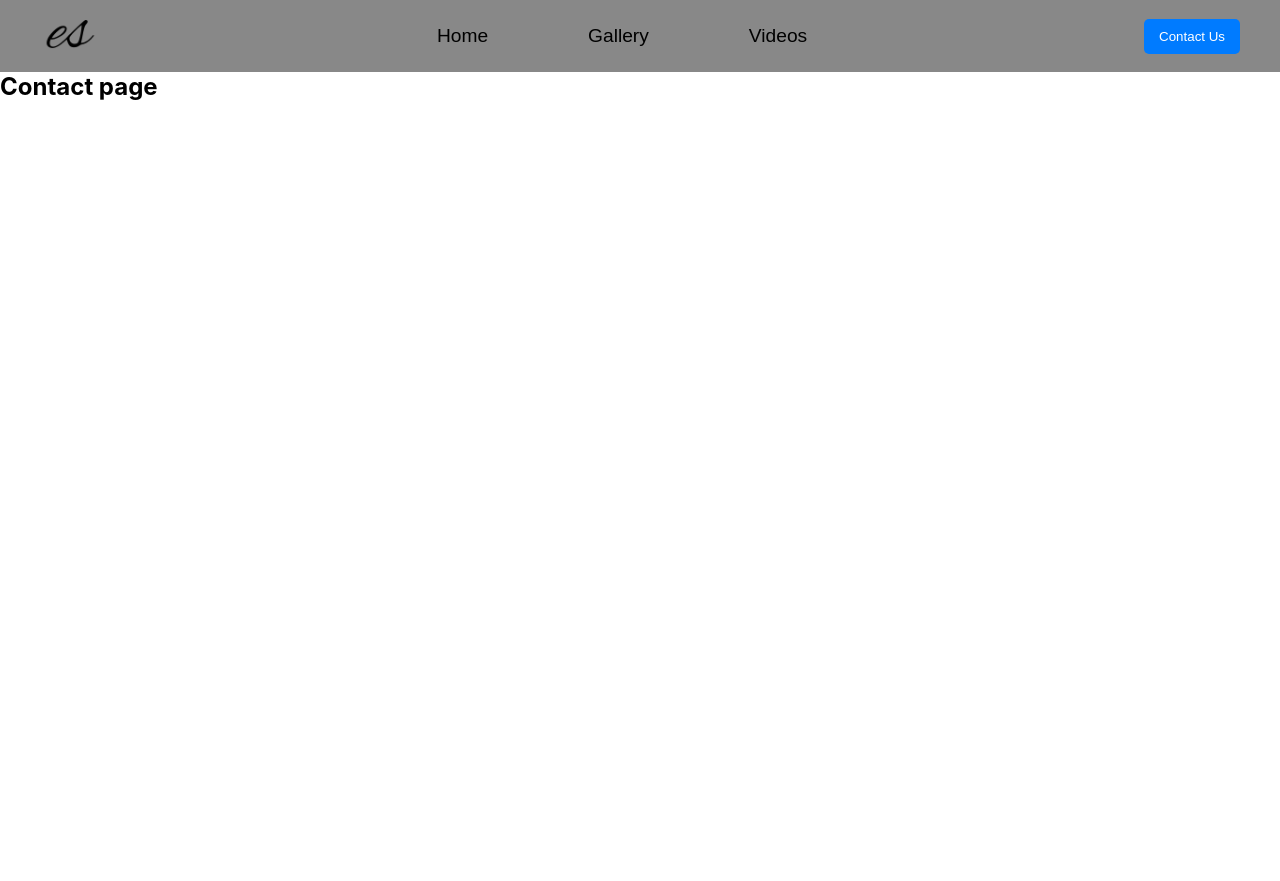
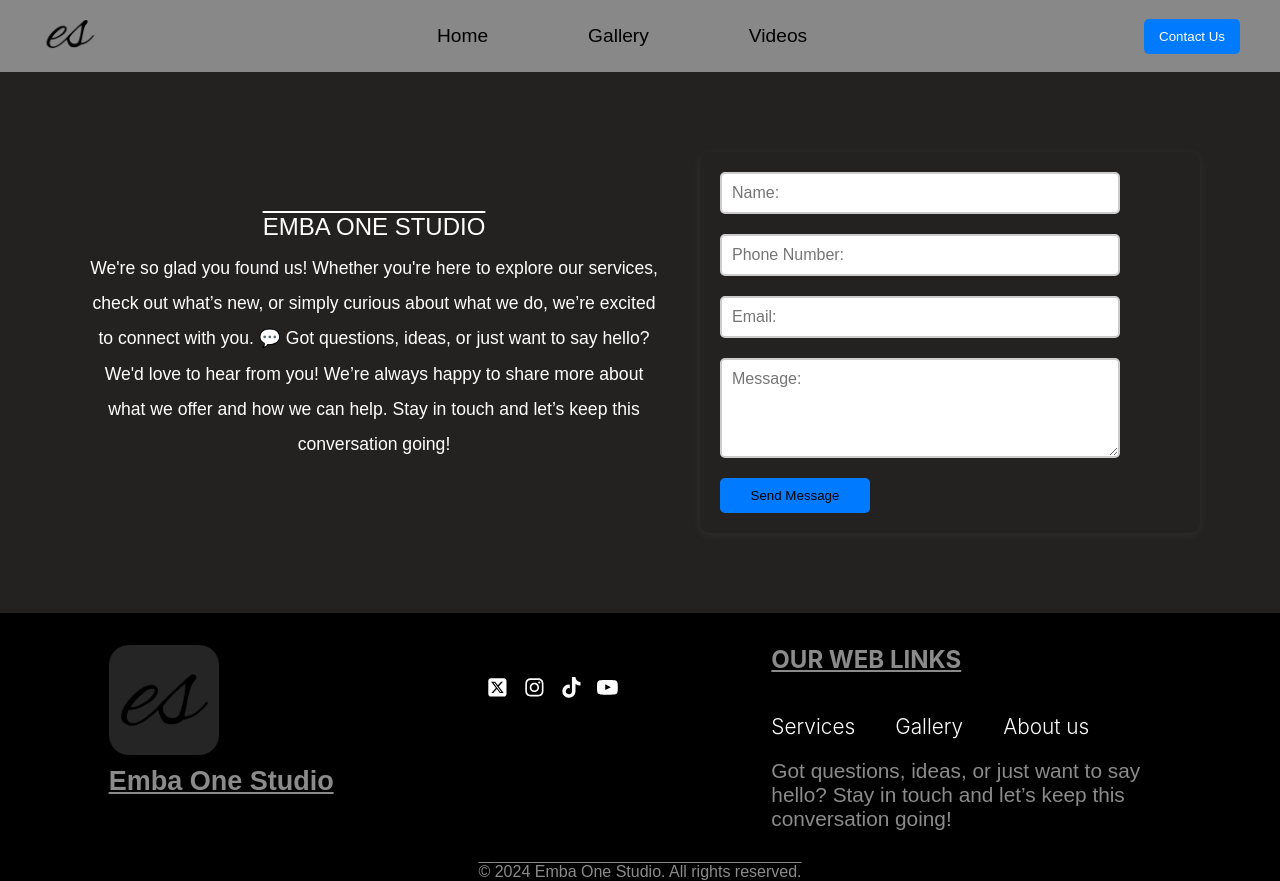
Before and after one commit to tobias-omondi/studio-app, a React (Create React App) app in the folder studio/: page /contact in a window 1280 px wide. Before the commit the page ends 800 px from the top, so only its background shows below. Built offline with nearby package versions, Linux system fonts and the light colour scheme; a web font is replaced by a local one.

Commit message:
added gallery

```diff
--- a/studio/package.json
+++ b/studio/package.json
@@ -6,6 +6,7 @@
     "@testing-library/jest-dom": "^5.17.0",
     "@testing-library/react": "^13.4.0",
     "@testing-library/user-event": "^13.5.0",
+    "aos": "^2.3.4",
     "clsx": "^2.1.1",
     "framer-motion": "^11.11.9",
     "react": "^18.3.1",
--- a/studio/src/components/Contact.js
+++ b/studio/src/components/Contact.js
@@ -1,11 +1,105 @@
-import React from 'react'
+import React, { useState } from 'react';
+import "./Message.css";
+import Footer from './Footer';
+import {motion} from "framer-motion";
+
+const messageCaption = [
+    {
+        messageHeading: "EMBA ONE STUDIO"
+    },
+    {
+        message: "We're so glad you found us! Whether you're here to explore our services, check out what’s new, or simply curious about what we do, we’re excited to connect with you. 💬 Got questions, ideas, or just want to say hello? We'd love to hear from you! We’re always happy to share more about what we offer and how we can help. Stay in touch and let’s keep this conversation going!"
+    },
+];
 
 const Contact = () => {
-  return (
-    <div>
-      <h2> Contact page</h2>
-    </div>
-  )
+    // State to hold form inputs
+    const [formData, setFormData] = useState({
+        name: '',
+        email: '',
+        phoneNumber: '',
+        message: '',
+    });
+
+    // Handle input changes
+    const handleChange = (e) => {
+        const { name, value } = e.target;
+        setFormData({ ...formData, [name]: value });
+    };
+
+    // Handle form submission
+    const handleSubmit = (e) => {
+        e.preventDefault();
+        // Implement your form submission logic here (e.g., sending data to an API)
+        console.log("Form submitted:", formData);
+        // Optionally, reset the form after submission
+        setFormData({ name: '', email: '', phoneNumber: '', message: '' });
+    };
+
+    return (
+        <>
+        <div className="message-container">
+            <div className="message-heading">
+                {messageCaption.map((item, index) => (
+                    <div key={index} className="message-item">
+                        {item.messageHeading && <h2 className="message-heading">{item.messageHeading}</h2>}
+                        {item.message && <p className="message-text">{item.message}</p>}
+                    </div>
+                ))}
+            </div>
+            <div className='message-inputs'>
+                <form onSubmit={handleSubmit}>
+                    <input
+                        type='text'
+                        id='name'
+                        name='name'
+                        placeholder='Name:'
+                        value={formData.name}
+                        onChange={handleChange}
+                        required
+                    />
+                    <input
+                        type='tel'
+                        id='phoneNumber'
+                        name='phoneNumber'
+                        placeholder='Phone Number:'
+                        value={formData.phoneNumber}
+                        onChange={handleChange}
+                        required
+                    />
+                    <input
+                        type='email'
+                        id='email'
+                        name='email'
+                        placeholder='Email:'
+                        value={formData.email}
+                        onChange={handleChange}
+                        required
+                    />
+                    <textarea
+                        id='message'
+                        name='message'
+                        placeholder='Message:'
+                        value={formData.message}
+                        onChange={handleChange}
+                        required
+                    ></textarea>
+                    <motion.button
+                        type='submit' className='btn-message'
+                        initial={{ opacity: 0, scale: 0.8 }}
+                        animate={{ opacity: 1, scale: 1 }}
+                        transition={{ duration: 0.5 }}
+                        whileHover={{ scale: 1.05 }}
+                        whileTap={{ scale: 0.95 }}
+                    >
+                        Send Message
+                    </motion.button>
+                </form>
+            </div>
+        </div>
+        <Footer />
+        </>
+    );
 }
 
-export default Contact
+export default Contact;
--- a/studio/src/components/Gallery.css
+++ b/studio/src/components/Gallery.css
@@ -205,6 +205,9 @@
   box-shadow: rgba(0, 0, 0, 0.35) 0px 5px 15px;
   margin-top: 10px
 }
+.video-parg p{
+  padding: 10px;
+}
 .video-h2 {
   color: #9e9797;
   font-family: "Afacad Flux", sans-serif;
--- a/studio/src/components/GalleryImages.js
+++ b/studio/src/components/GalleryImages.js
@@ -1,6 +1,8 @@
 import React, { useEffect, useState } from "react";
 import "./Gallery.css";
 import Footer from "./Footer";
+import AOS from 'aos';
+import 'aos/dist/aos.css';
 
 const GalleryImages = () => {
   const [images, setImages] = useState([]);
@@ -17,21 +19,26 @@ const GalleryImages = () => {
       }
       const data = await response.json();
 
-    // Simulate slow response
       setTimeout(() => {
         setImages(data);
-      setLoading(false); // Ensure this is delayed
-    }, 3000); // 3-second delay
+        setLoading(false);
+      }, 3000);
     } catch (err) {
       setError(err.message);
       setLoading(false);
     }
   };
+
   console.log("Loading:", loading);
-
 
   useEffect(() => {
     fetchData();
+
+    AOS.init({
+      duration: 1000,
+      easing: 'ease-in-out',
+      once: true,
+    });
   }, []);
 
   if (loading) {
@@ -56,7 +63,14 @@ const GalleryImages = () => {
         </div>
         <div className="gallery-album">
           {images.map((image, index) => (
-          <div key={index} className="gallery-item">
+            <div
+              key={index}
+              className="gallery-item"
+              data-aos="fade-zoom-in"
+              data-aos-easing="ease-in-back"
+              data-aos-delay="100"
+              data-aos-offset="0"
+            >
               <img
                 src={image.image_url}
                 alt={image.title}
--- a/studio/src/components/Message.js
+++ b/studio/src/components/Message.js
@@ -1,9 +1,9 @@
-import React, { useState } from 'react';
+import React, { useState, useEffect } from 'react';
 import "./Message.css";
 import Footer from './Footer';
 import {motion} from "framer-motion";
-
-
+import AOS from 'aos';
+import 'aos/dist/aos.css';
 
 const messageCaption = [
     {
@@ -21,6 +21,15 @@ const Message = () => {
         email: '',
         message: '',
     });
+
+    // Initialize AOS when the component mounts
+    useEffect(() => {
+        AOS.init({
+          duration: 1000, // Animation duration in ms
+          once: true, // Animation will happen only once when scrolling
+          easing: 'ease-out', // Animation easing
+        });
+    }, []);
 
     // Handle input changes
     const handleChange = (e) => {
@@ -42,13 +51,14 @@ const Message = () => {
         <div className="message-container">
             <div className="message-heading">
                 {messageCaption.map((item, index) => (
-                <div key={index} className="message-item">
-                    {item.messageHeading && <h2 className="message-heading">{item.messageHeading}</h2>}
+                    <div key={index} className="message-item" data-aos="fade-up" data-aos-duration="1500">
+                        {item.messageHeading && <h2>{item.messageHeading}</h2>}
                         {item.message && <p className="message-text">{item.message}</p>}
                     </div>
                 ))}
             </div>
-            <div className='message-inputs'>
+
+            <div className='message-inputs' data-aos="fade-up" data-aos-duration="1500">
                 <form onSubmit={handleSubmit}>
                     <input
                         type='text'
@@ -63,7 +73,7 @@ const Message = () => {
                         type='email'
                         id='email'
                         name='email'
-                        placeholder='email:'
+                        placeholder='Email:'
                         value={formData.email}
                         onChange={handleChange}
                         required
@@ -77,19 +87,23 @@ const Message = () => {
                         required
                     ></textarea>
                     <motion.button
-                     type='submit' className='btn-message'
-                    initial = {{opacity: 0, scale: 0.8}}
+                        type='submit'
+                        className='btn-message'
+                        initial={{ opacity: 0, scale: 0.8 }}
                         animate={{ opacity: 1, scale: 1 }}
                         transition={{ duration: 0.5 }}
                         whileHover={{ scale: 1.05 }}
-                    whileTap={{ scale: 0.95 }}>Send Message
+                        whileTap={{ scale: 0.95 }}
+                    >
+                        Send Message
                     </motion.button>
                 </form>
             </div>
         </div>
+
         <Footer />
         </>
     );
-}
+};
 
 export default Message;
--- a/studio/src/components/Testmony.css
+++ b/studio/src/components/Testmony.css
@@ -38,7 +38,7 @@
     line-height: 1.3;
     font-family: "Afacad Flux", sans-serif;
     font-size: 1.2rem;
-    background-color: rgb(159, 188, 212);
+    background-color: rgb(173, 175, 177);
     border-radius: 20px;
     box-shadow: rgba(5, 5, 5, 0.25) 0px 50px 100px -20px, rgba(0, 0, 0, 0.3) 0px 30px 60px -30px;
 }
```
Also changed, not shown: studio/src/components/Aboutus.js (+25 -15 lines), 1 other file (tests, documents, lock files or other folders). Lines whose indentation alone changed are shown as unchanged.
